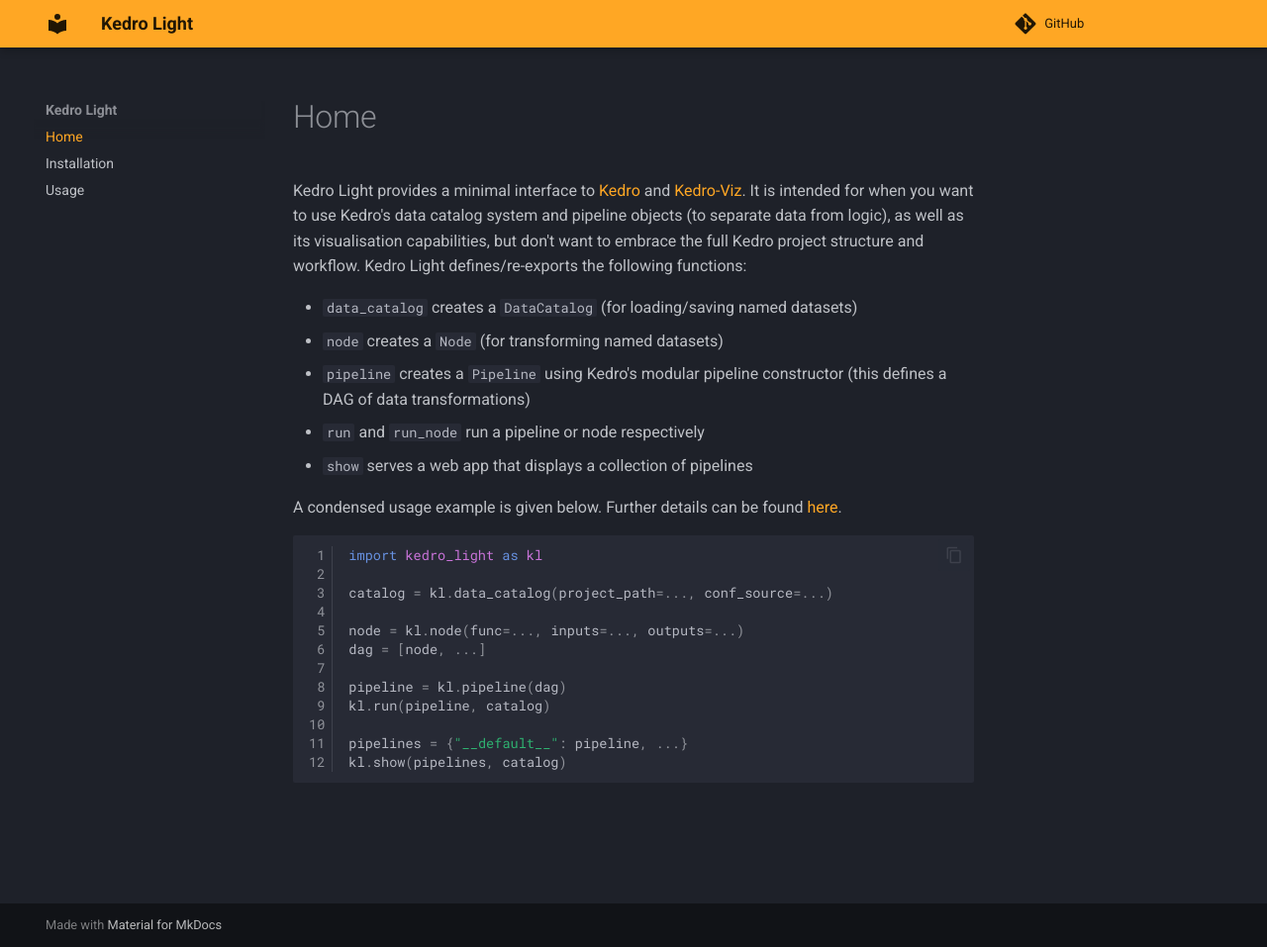
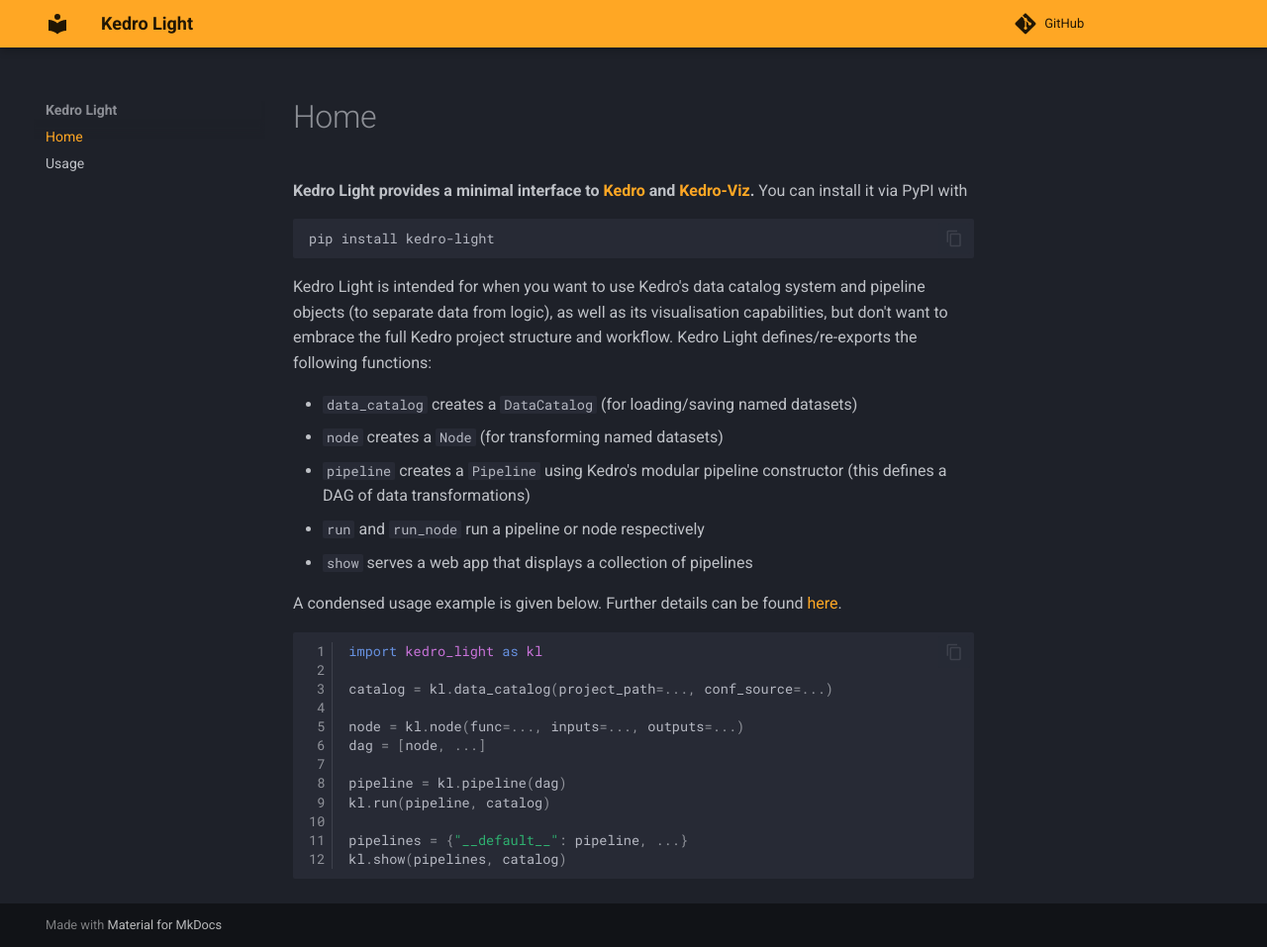
Before and after one commit to ellwise/kedro-light, an MkDocs documentation site: the page built from docs/index.md, in a window 1280 px wide and 957 px high. Shown: the whole window at 99% size. Built offline with MkDocs 1.6.1 and Material for MkDocs 9.7.7, drawn with Linux system fonts in a browser that asks for light colours; comment, search, counter and statistics services are not loaded.

Commit message:
Improved documentation

````diff
--- a/docs/index.md
+++ b/docs/index.md
@@ -1,5 +1,9 @@
-Kedro Light provides a minimal interface to [Kedro](https://github.com/kedro-org/kedro) and [Kedro-Viz](https://github.com/kedro-org/kedro-viz).
-It is intended for when you want to use Kedro's data catalog system and pipeline objects (to separate data from logic), as well as its visualisation capabilities, but don't want to embrace the full Kedro project structure and workflow.
+**Kedro Light provides a minimal interface to [Kedro](https://github.com/kedro-org/kedro) and [Kedro-Viz](https://github.com/kedro-org/kedro-viz).**
+You can install it via PyPI with
+```
+pip install kedro-light
+```
+Kedro Light is intended for when you want to use Kedro's data catalog system and pipeline objects (to separate data from logic), as well as its visualisation capabilities, but don't want to embrace the full Kedro project structure and workflow.
 Kedro Light defines/re-exports the following functions:
 
 * `data_catalog` creates a `DataCatalog` (for loading/saving named datasets)
--- a/mkdocs.yml
+++ b/mkdocs.yml
@@ -18,7 +18,6 @@
       alternate_style: true
 nav:
   - index.md
-  - installation.md
   - usage.md
 plugins: []
 repo_url: https://github.com/ellwise/kedro-light
````
Also changed, not shown: docs/installation.md (deleted, +0 -7 lines).
